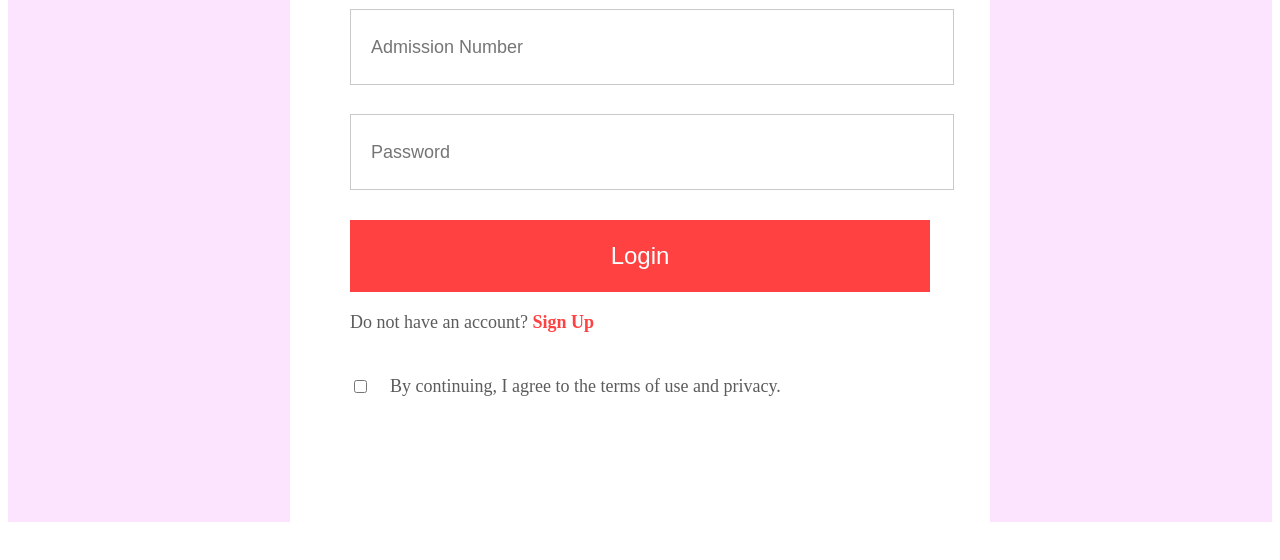
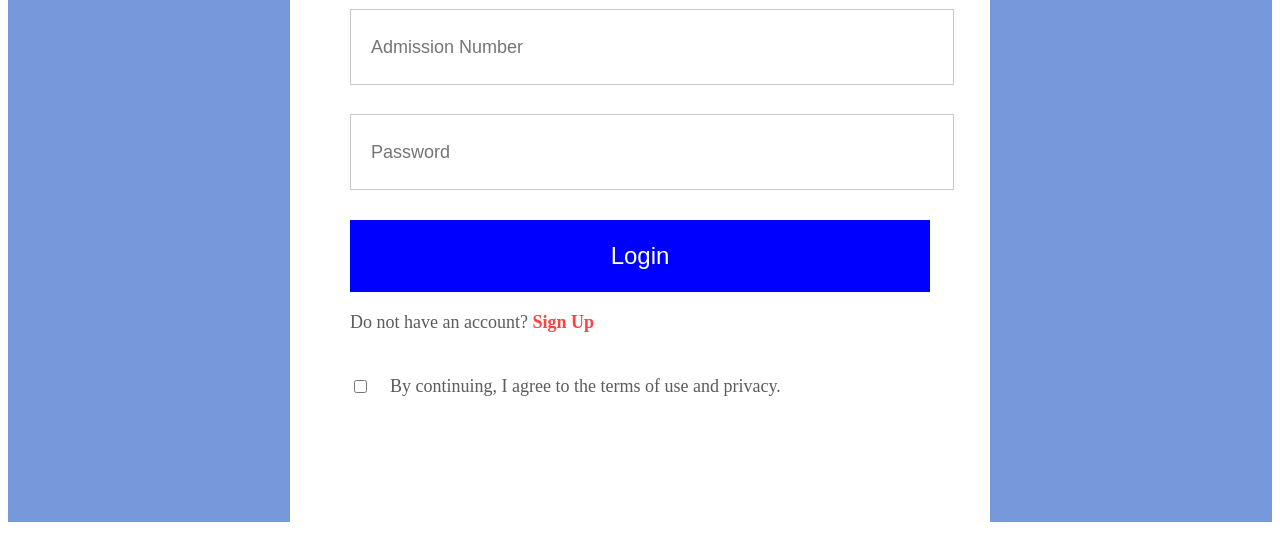
Before and after one commit to njericlaire/web2_Assignment, a plain HTML site: page htmlpages/login.html in a window 1280 px wide. Shown: the part 226-786 px from the top of the page. Drawn offline with Linux system fonts and the light colour scheme.

Commit message:
pictures

```diff
--- a/css/login.css
+++ b/css/login.css
@@ -1,7 +1,7 @@
 .loginsignup{
     width: 100%;
     height: 80vh;
-    background: #fce3fe;
+    background: #7798db;
     padding-top: 100px;
 }
 .loginsignup-container{
@@ -33,7 +33,7 @@
     width: 580px;
     height: 72px;
     color: white;
-    background: #ff4141;
+    background: blue;
     margin-top: 30px;
     border: none;
     font-size: 24px;
```
Also changed, not shown: index.html (+1 -1 lines), websitepics/si.png (added), websitepics/signup1.png (added), websitepics/signup3.png (added), websitepics/signup4.png (added).
